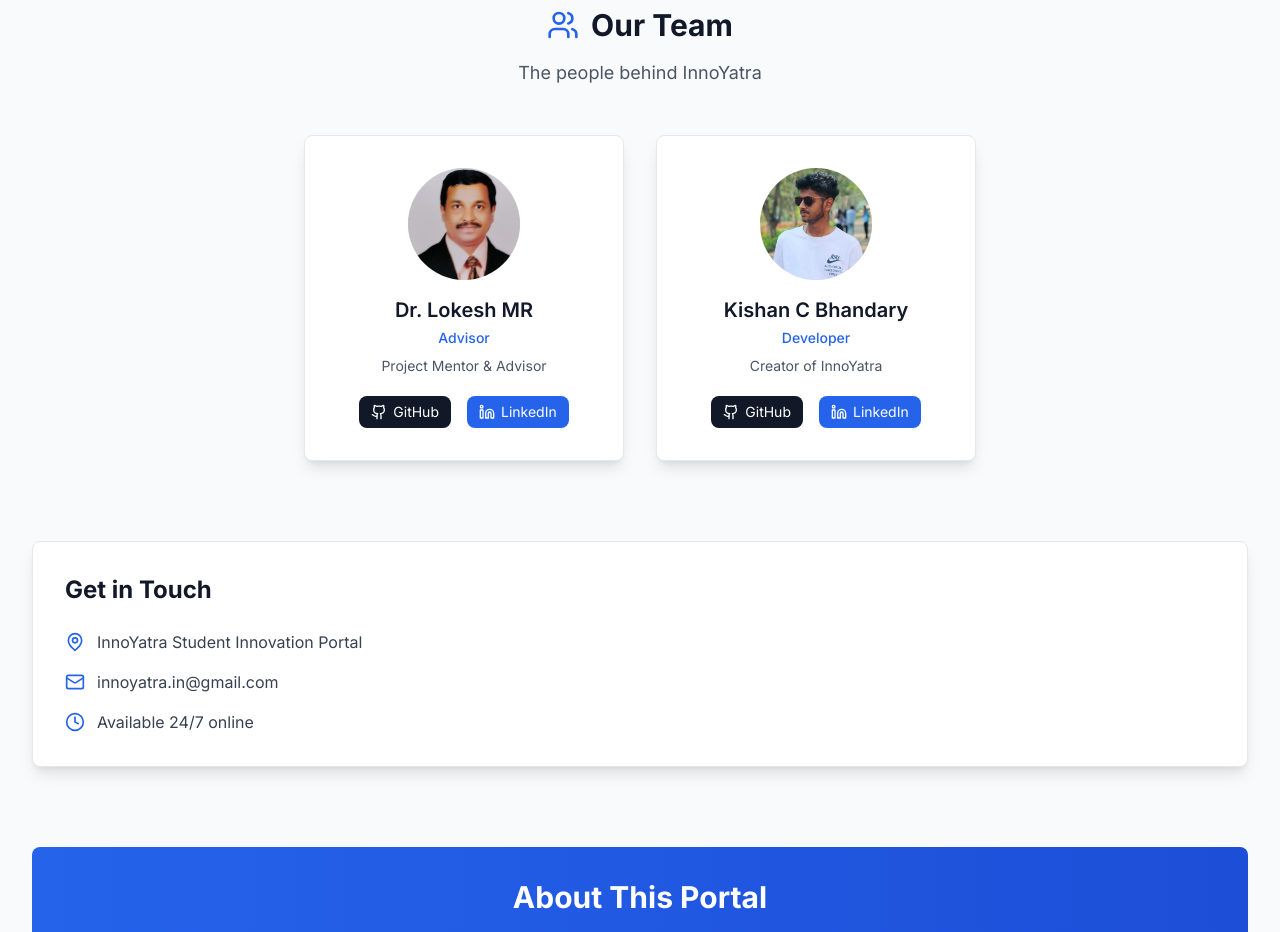
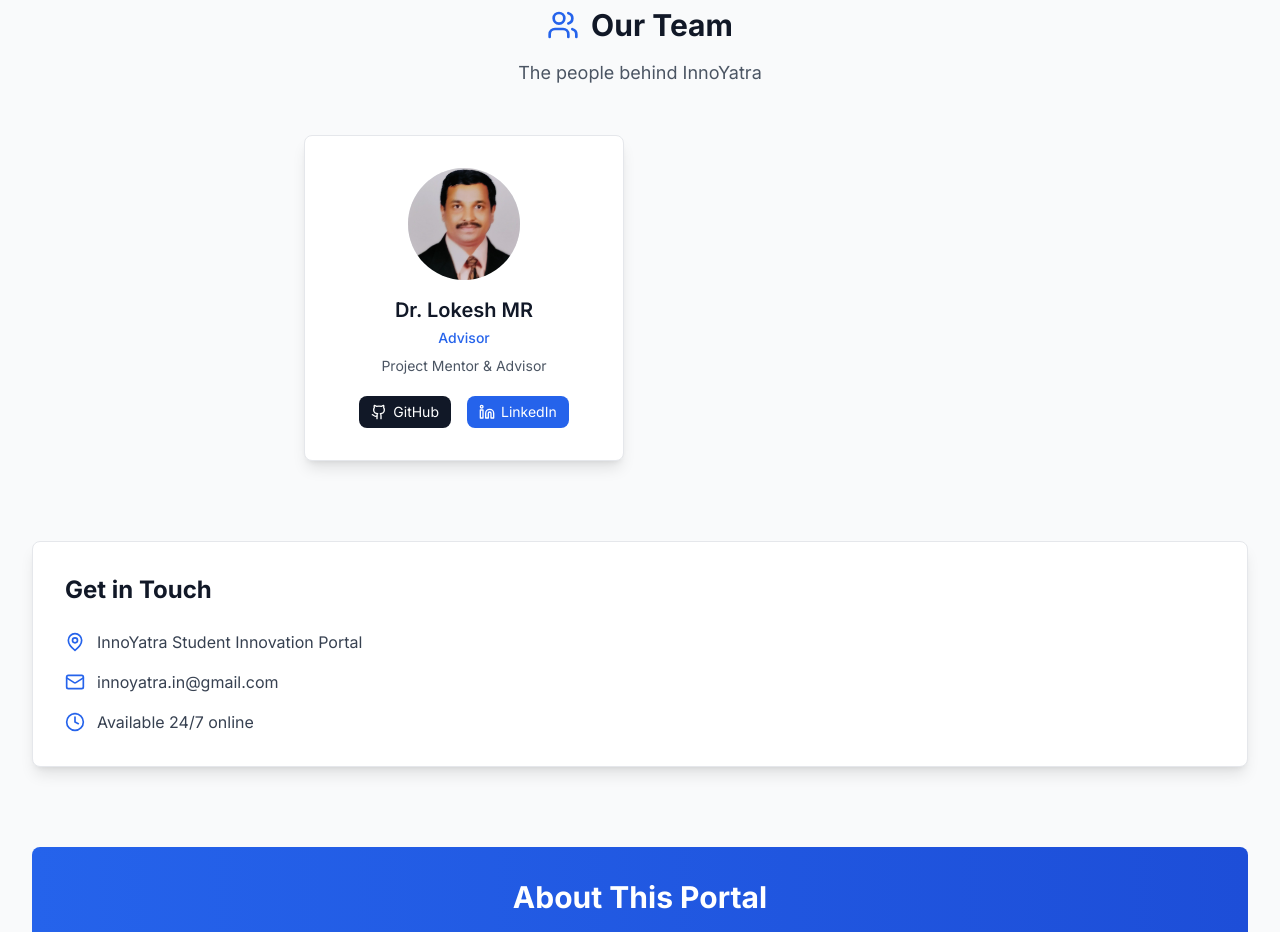
Before and after one commit to INNO-YATRA-2-0/INNO-YATRA-2-0, a React (Vite) app in the folder frontend/: page /about in a window 1280 px wide. Shown: the part 1320-2252 px from the top of the page. Built offline with nearby package versions, Linux system fonts and the light colour scheme.

Commit message:
fix: remove Kishan C Bhandary from team members list in About component

```diff
--- a/frontend/src/pages/About.tsx
+++ b/frontend/src/pages/About.tsx
@@ -22,15 +22,6 @@
       photo: '/lokesh.png',
       github: 'https://github.com/lokeshmr23',
       linkedin: 'https://www.linkedin.com/in/lokesh-m-r-b6880b169/',
-    },
-    {
-      id: 2,
-      name: 'Kishan C Bhandary',
-      title: 'Developer',
-      specialization: 'Creator of InnoYatra',
-      photo: '/kishan.jpeg',
-      github: 'https://github.com/kishanbhandary',
-      linkedin: 'https://linkedin.com/in/kishanbhandary',
     },
   ];
 
```
